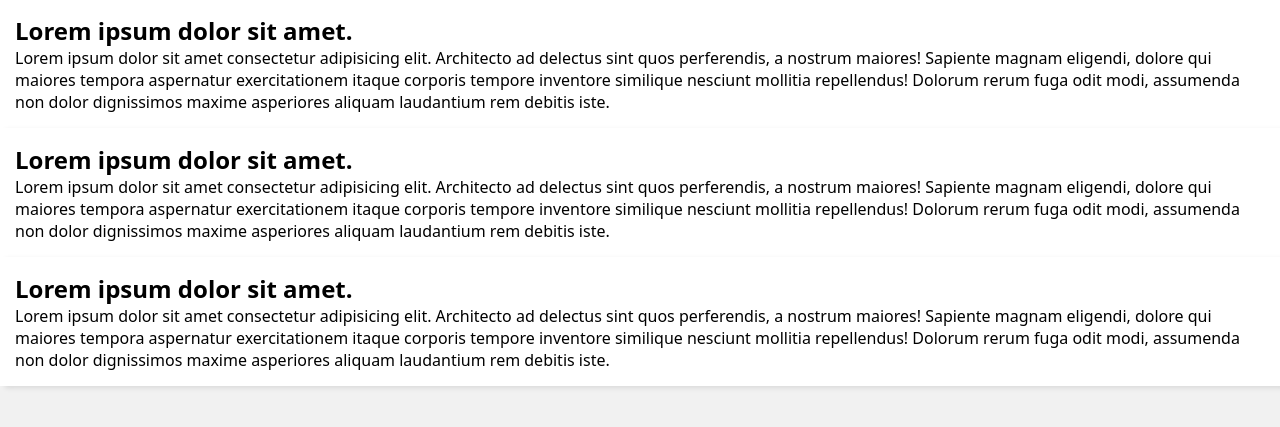
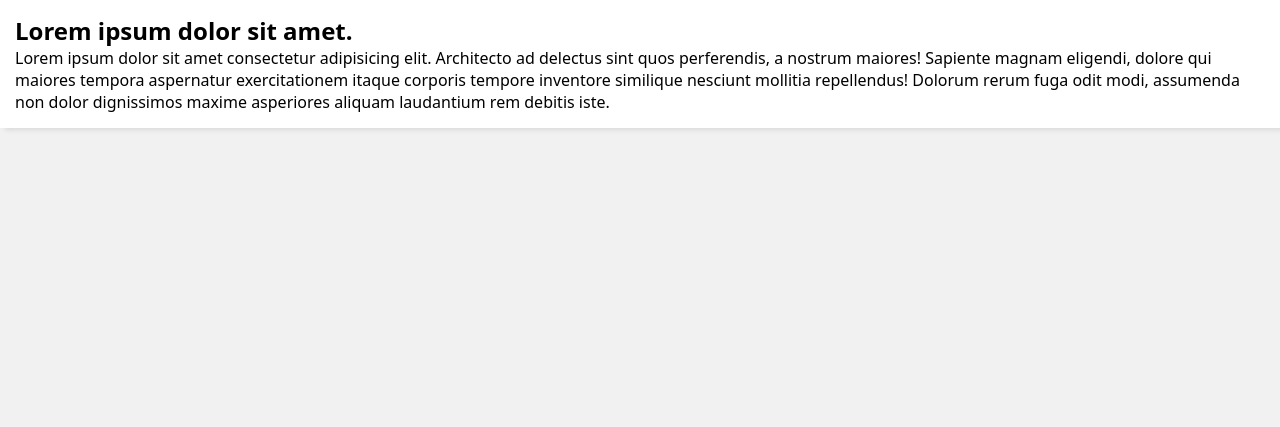
Before and after one commit to Alexandre-Gama/learning-django, a Django app: page /blog/ in a window 1280 px wide. Shown: the part 110-537 px from the top of the page. Run offline with Django 5.2, Linux system fonts and the light colour scheme.

Commit message:
Usando block para criar blocos de posts e home

```diff
--- a/base/global/base.html
+++ b/base/global/base.html
@@ -5,7 +5,8 @@
 <h1>{% block texto %}{% endblock texto %}</h1>
 
 <main class="posts">
-{% include "global/partials/postblock.html" %}
+  {% block posts %}{% endblock posts %}
+  {% block home %}{% endblock home %}
 </main>
 
 </body>
--- a/base/global/partials/postblock.html
+++ b/base/global/partials/postblock.html
@@ -8,25 +8,3 @@
       Lorem ipsum dolor sit amet consectetur adipisicing elit. Architecto ad delectus sint quos perferendis, a nostrum maiores! Sapiente magnam eligendi, dolore qui maiores tempora aspernatur exercitationem itaque corporis tempore inventore similique nesciunt mollitia repellendus! Dolorum rerum fuga odit modi, assumenda non dolor dignissimos maxime asperiores aliquam laudantium rem debitis iste.
     </div>
 </article>
-
-<article class="post">
-    <header>
-      <h2 class="post__title">
-        Lorem ipsum dolor sit amet.
-      </h2>
-    </header>
-    <div class="post__body">
-      Lorem ipsum dolor sit amet consectetur adipisicing elit. Architecto ad delectus sint quos perferendis, a nostrum maiores! Sapiente magnam eligendi, dolore qui maiores tempora aspernatur exercitationem itaque corporis tempore inventore similique nesciunt mollitia repellendus! Dolorum rerum fuga odit modi, assumenda non dolor dignissimos maxime asperiores aliquam laudantium rem debitis iste.
-    </div>
-</article>
-
-<article class="post">
-    <header>
-      <h2 class="post__title">
-        Lorem ipsum dolor sit amet.
-      </h2>
-    </header>
-    <div class="post__body">
-      Lorem ipsum dolor sit amet consectetur adipisicing elit. Architecto ad delectus sint quos perferendis, a nostrum maiores! Sapiente magnam eligendi, dolore qui maiores tempora aspernatur exercitationem itaque corporis tempore inventore similique nesciunt mollitia repellendus! Dolorum rerum fuga odit modi, assumenda non dolor dignissimos maxime asperiores aliquam laudantium rem debitis iste.
-    </div>
-</article>
--- a/blog/templates/blog/index.html
+++ b/blog/templates/blog/index.html
@@ -1,4 +1,7 @@
 {% extends "global/base.html" %}
 {% block texto %}
-{{ text }}
+  {{ text }}
 {% endblock texto %}
+{% block posts %}
+  {% include "global/partials/postblock.html" %}
+{% endblock posts %}
--- a/home/templates/home/index.html
+++ b/home/templates/home/index.html
@@ -2,3 +2,7 @@
 {% block texto %}
 {{ text }}
 {% endblock texto %}
+
+{% block home %}
+  <h1>HOME</h1>
+{% endblock home %}
```
